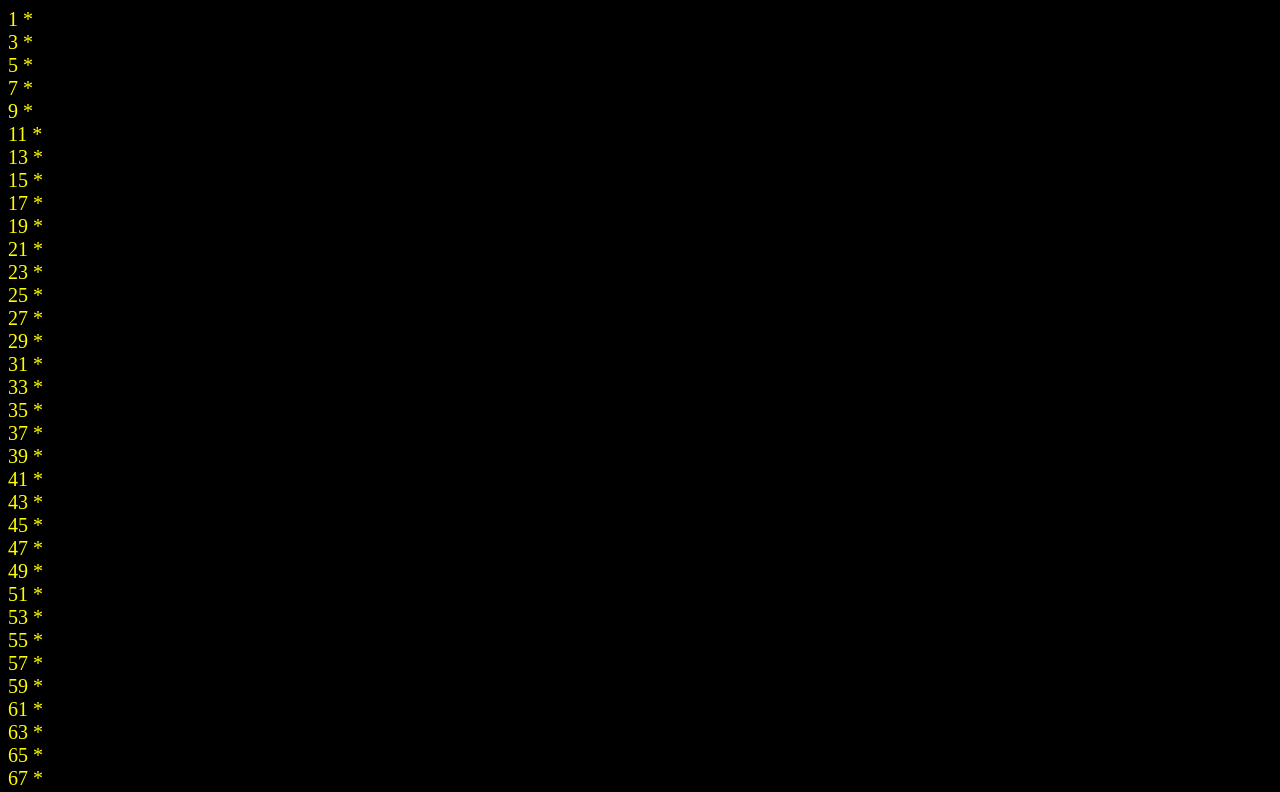
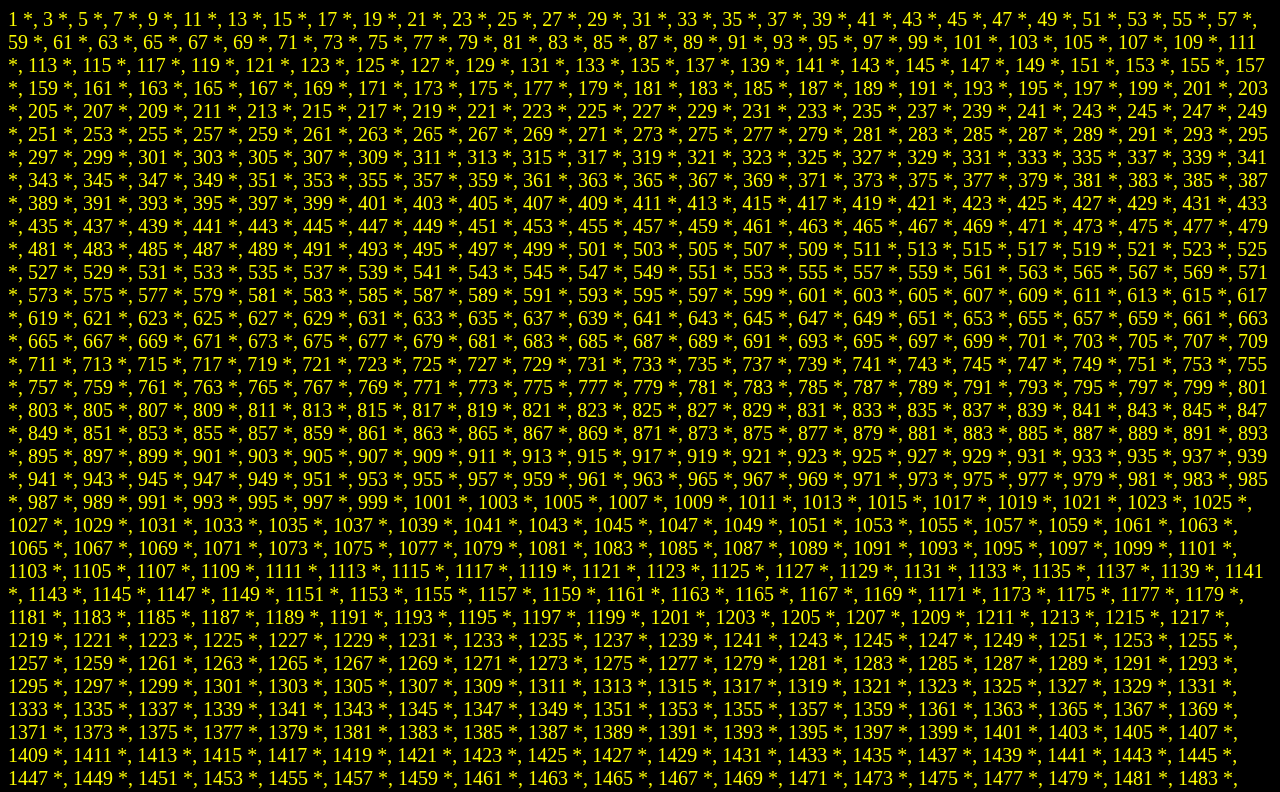
Before and after one commit to LurchingPrism3/petla, a plain HTML site: page index.html in a window 1280 px wide. Shown: the top 792 px of the page. Drawn offline with Linux system fonts and the light colour scheme.

Commit message:
Update index.html

```diff
--- a/index.html
+++ b/index.html
@@ -15,9 +15,9 @@
         var i = 1;
         while (i <= 5000) {
             if (i <= 2500) {
-                document.write(i + " *<br>");
+                document.write(i + " *, ");
             } else {
-                document.write(i + "<br>");
+                document.write(i + ", ");
             }
             i += 2;
         }
```
